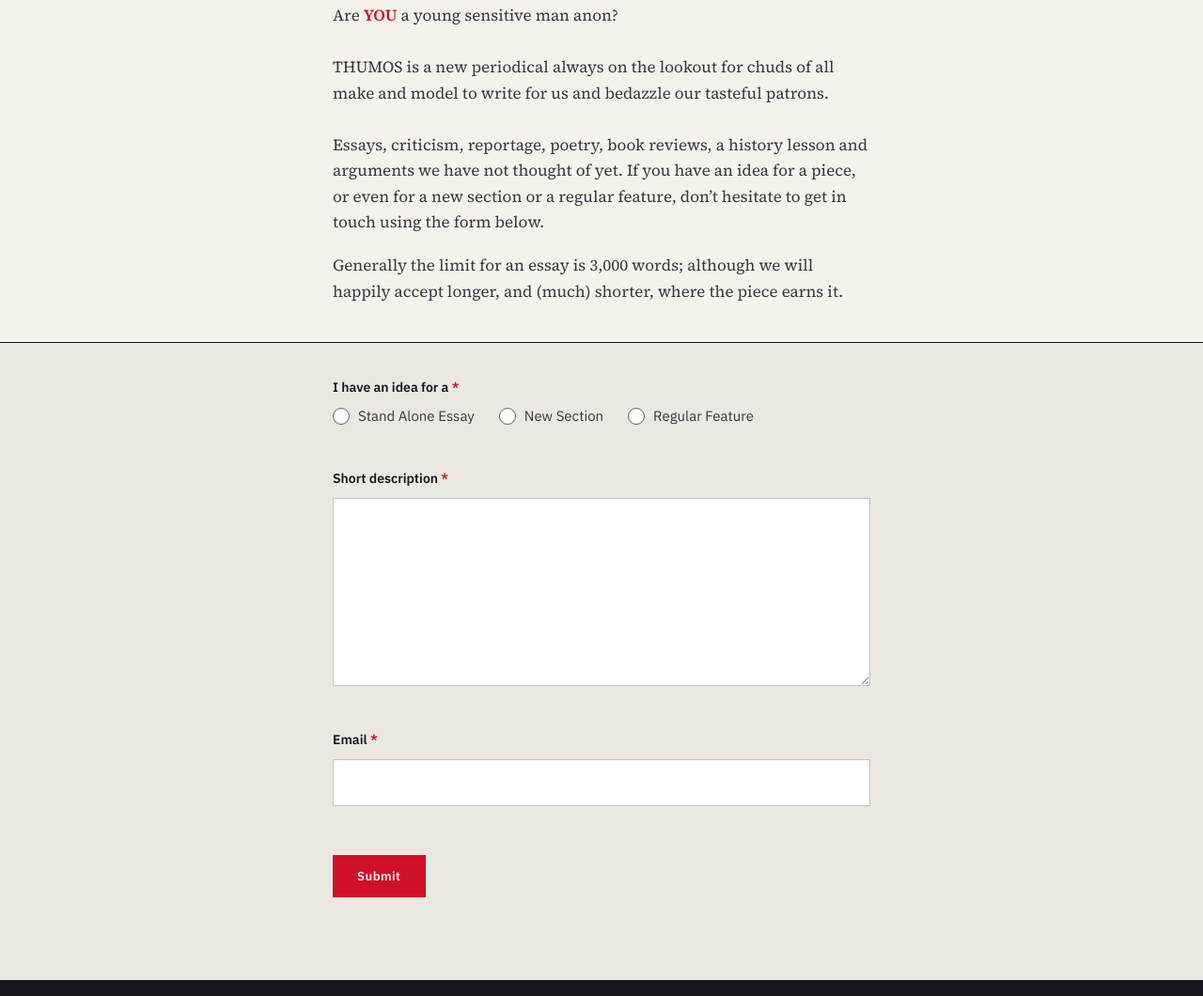
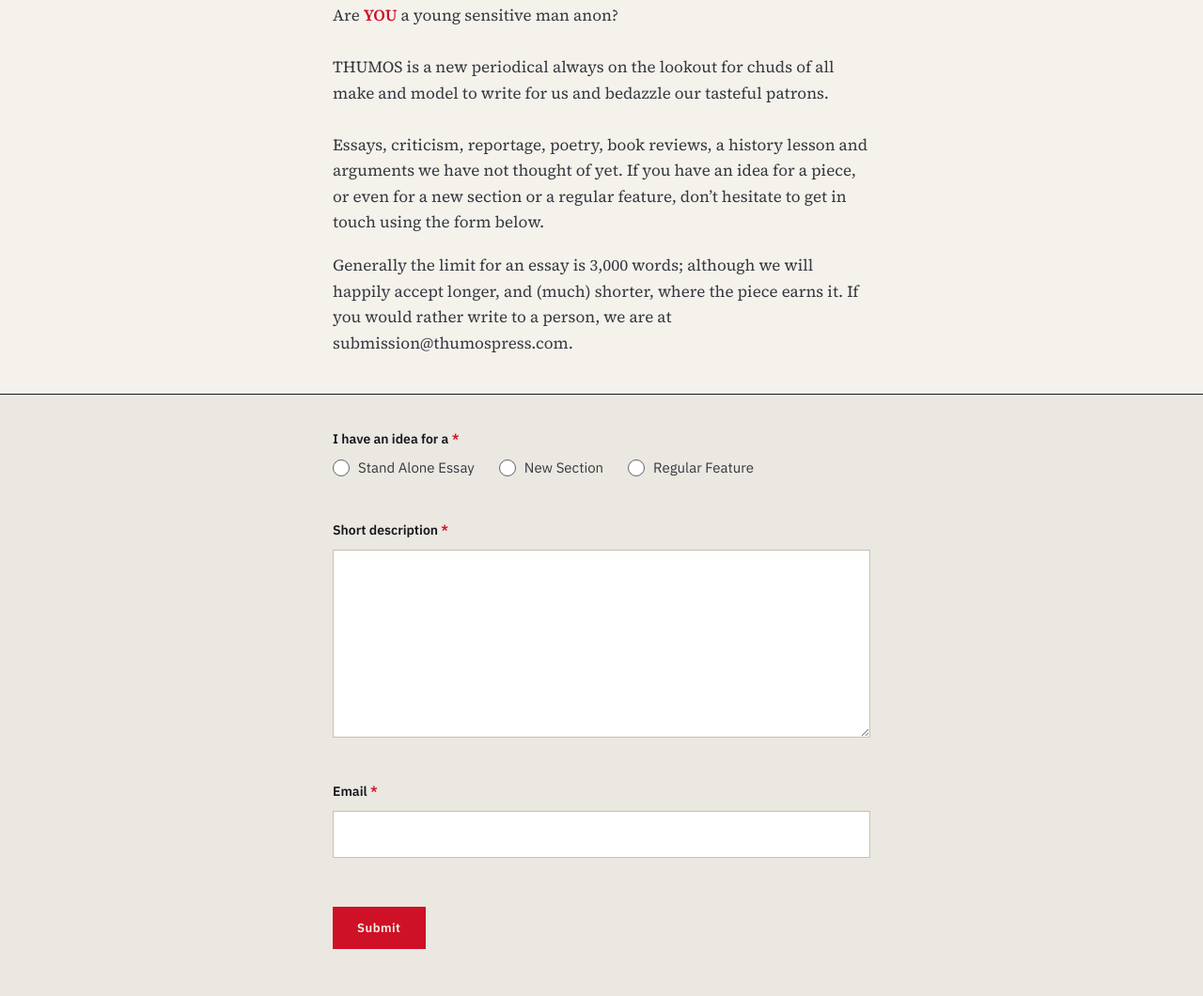
Before and after one commit to Orpheus26/Thumospress-, a plain HTML site: page write.html in a window 1280 px wide. Shown: the part 655-1715 px from the top of the page at 94% size. Drawn offline with Linux system fonts and the light colour scheme.

Commit message:
Update write.html

```diff
--- a/write.html
+++ b/write.html
@@ -83,6 +83,9 @@
     <p>
       Generally the limit for an essay is 3,000 words; although we will happily
       accept longer, and (much) shorter, where the piece earns it.
+
+      If you would rather write to a person, we are at
+      <a href="mailto:submission@thumospress.com">submission@thumospress.com</a>.
     </p>
   </div>
 </section>
```
